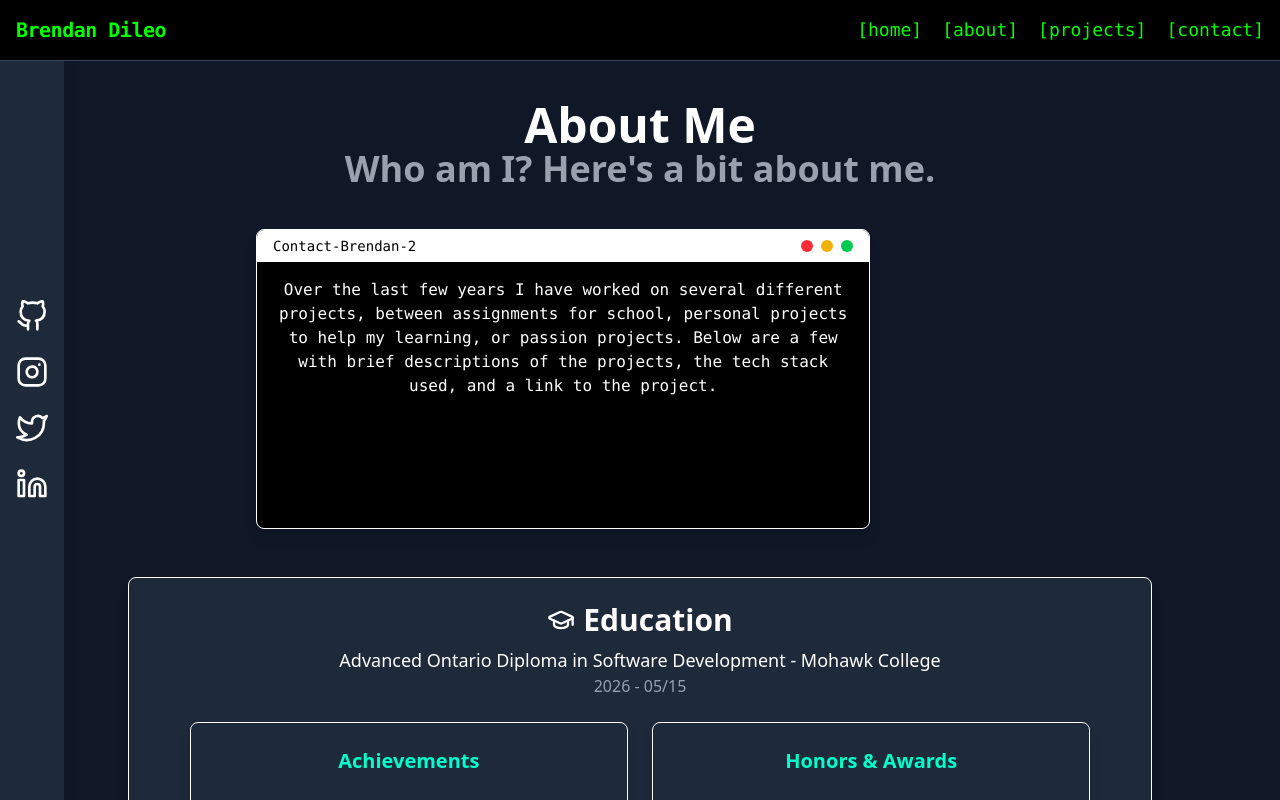
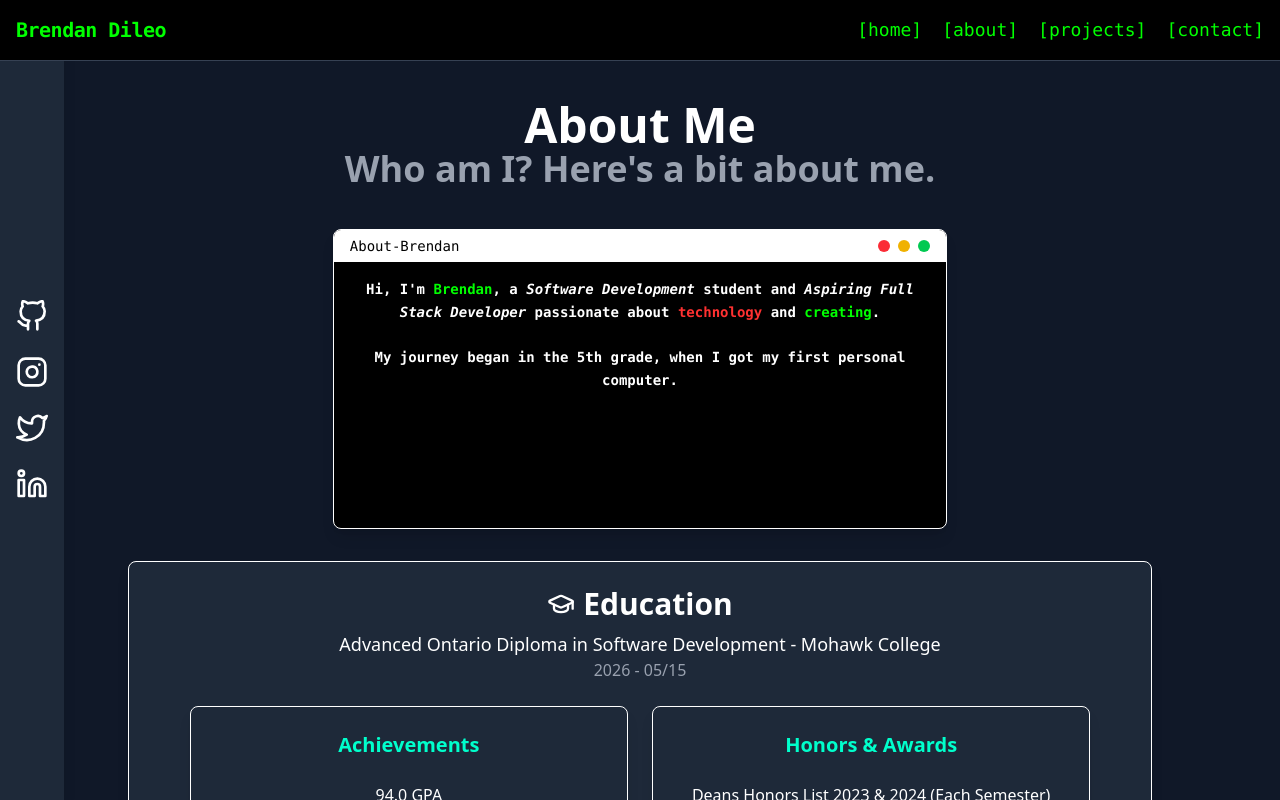
Before and after one commit to brendanddev/brendans-website, a React (Vite) app: page /about in a window 1280 px wide. Shown: the top 800 px of the page. Built offline with nearby package versions, Linux system fonts and the light colour scheme.

Commit message:
Commit #59 - Building About Me Card in About Page

```diff
--- a/src/pages/About.jsx
+++ b/src/pages/About.jsx
@@ -20,39 +20,30 @@ const About = () => {
         />
         <Sidebar />
 
-          <motion.div
-            initial={false}
-            animate={{ opacity: 1 }}
-            exit={{ opacity: 0 }}
-            transition={{ duration: 1 }}
-            className="flex justify-center items-center relative opacity-0"
-        >
-          <motion.section
-                  initial={{ y: 20, opacity: 0 }}
-                  animate={{ y: 0, opacity: 1 }}
-                  transition={{ duration: 1, delay: 0.2 }}
-                  className="w-3/4 mb-12"
-              >
-                <div className="w-4/5 h-[300px] bg-black rounded-lg shadow-lg flex flex-col border border-white overflow-hidden font-mono">
+        <section className="w-full flex justify-center items-center mb-8">
+            <div className="w-3/5 h-[300px] bg-black rounded-lg shadow-lg flex flex-col border border-white overflow-hidden font-mono">
                 <div className="h-8 bg-white flex items-center justify-between px-4 text-sm text-black">
-                      <span>Contact-Brendan-2</span>
+                <span>About-Brendan</span>
                 <div className="flex gap-2">
+
                     <div className="w-3 h-3 bg-red-500 rounded-full"></div>
                         <div className="w-3 h-3 bg-yellow-500 rounded-full"></div>
                             <div className="w-3 h-3 bg-green-500 rounded-full"></div>
                         </div>
                     </div>
-                              <div className="flex-1 p-4 overflow-y-auto text-white">
-                              {`Over the last few years I have worked on several different projects, between assignments
-                                for school, personal projects to help my learning, or passion projects. Below are a few
-                                with brief descriptions of the projects, the tech stack used, and a link to the project.`}
+
+                    <div className="flex-1 p-4 font-semibold text-sm text-white overflow-y-auto leading-relaxed">
+                        Hi, I'm <span className="font-bold text-[#00ff00]">Brendan</span>, a <span className="italic">Software Development</span> student
+                        and <span className="italic">Aspiring Full Stack Developer</span> passionate about
+                        <span className="font-bold text-[#ff3131]"> technology</span> and <span className="font-bold text-[#00ff00]">creating</span>.
+                        <br /><br />
+
+                        My journey began in the 5th grade, when I got my first personal computer.
+
+                        <br /><br />
                   </div>
               </div>
-
-              </motion.section>
-          </motion.div>
-
-
+        </section>
 
         <section className="w-full mb-12 border-[#00ffcc] pb-8">
           <div className="w-full p-6 border rounded-lg shadow-lg bg-gray-800">
@@ -92,8 +83,6 @@ const About = () => {
           </div>
         </section>
 
-
-        {/* Skills */}
         <section className="w-full mb-12 p-6 border rounded-lg shadow-lg bg-gray-800">
           <h2 className="text-3xl font-semibold text-[#00ffcc]">Skills</h2>
           <div className="mt-6 grid grid-cols-1 sm:grid-cols-2 lg:grid-cols-3 gap-8">
```
Lines whose indentation alone changed are shown as unchanged.
